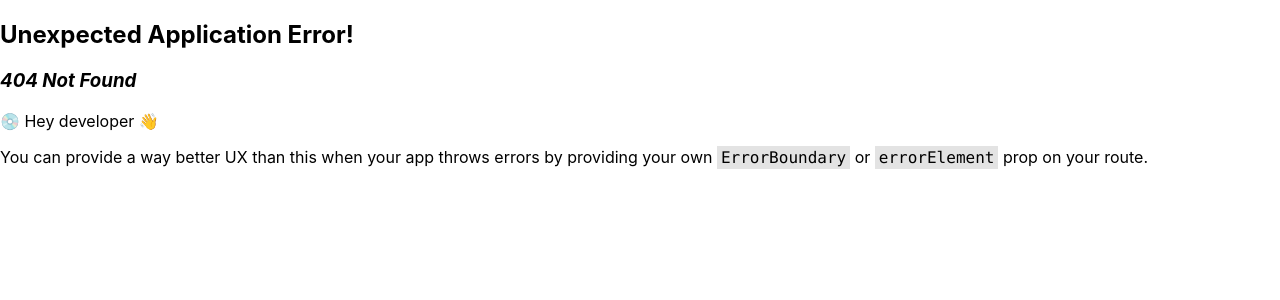
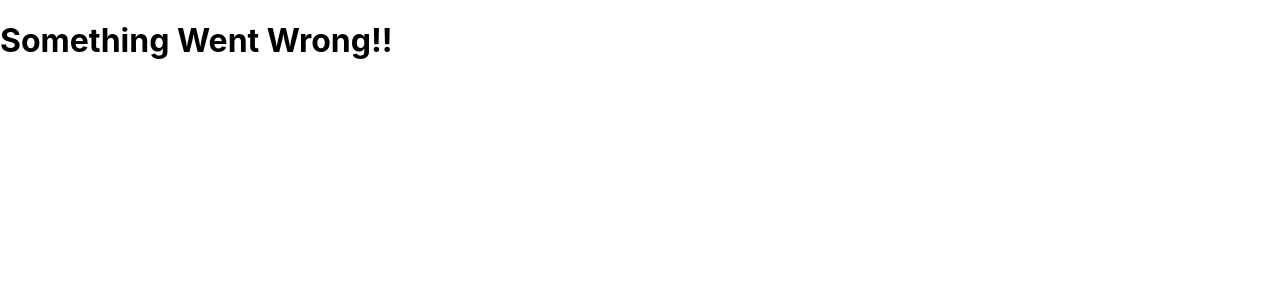
Before and after one commit to khushi-tripathi/routes-redux-concept, a React (Create React App) app: page / in a window 1280 px wide. Before the commit this address had no page. Shown: the top 300 px of the page. Built offline with nearby package versions, Linux system fonts and the light colour scheme.

Commit message:
Summary: Added errorElement in parent route so that fir ErrorPage component if we got any error

```diff
--- a/src/App.js
+++ b/src/App.js
@@ -15,6 +15,7 @@ import DummyAbout from "./pages.js/DummyAbout";
 import DummyContact from "./pages.js/DummyContact";
 import Blog from "./Components/Blogs/Blog";
 import BlogContent from "./Components/Blogs/BlogContent";
+import ErrorPage from "./pages.js/ErrorPage";
 
 function App() {
   // another way to do the same thing means create routes with the help of routes.
@@ -32,6 +33,7 @@ function App() {
     {
       path: "/root",
       element: <NavBar />,
+      errorElement: <ErrorPage />,
       children: [
         { index: true, element: <Home /> }, // we can see navbar and home has same '/' path so instead of this we can use index true which means it will go to parent route
         {
--- a/src/Components/Blogs/BlogContent.js
+++ b/src/Components/Blogs/BlogContent.js
@@ -6,6 +6,7 @@ function BlogContent() {
   console.log("Params : ", params);
   return (
     <>
+      {params.id === "blog-3" && new Error()}
       <h1>Blog Content</h1>
       <h2>{params.id}</h2>
     </>
--- /dev/null
+++ b/src/pages.js/ErrorPage.js
@@ -0,0 +1,7 @@
+import React from "react";
+
+function ErrorPage() {
+  return <h1>Something Went Wrong!!</h1>;
+}
+
+export default ErrorPage;
```
